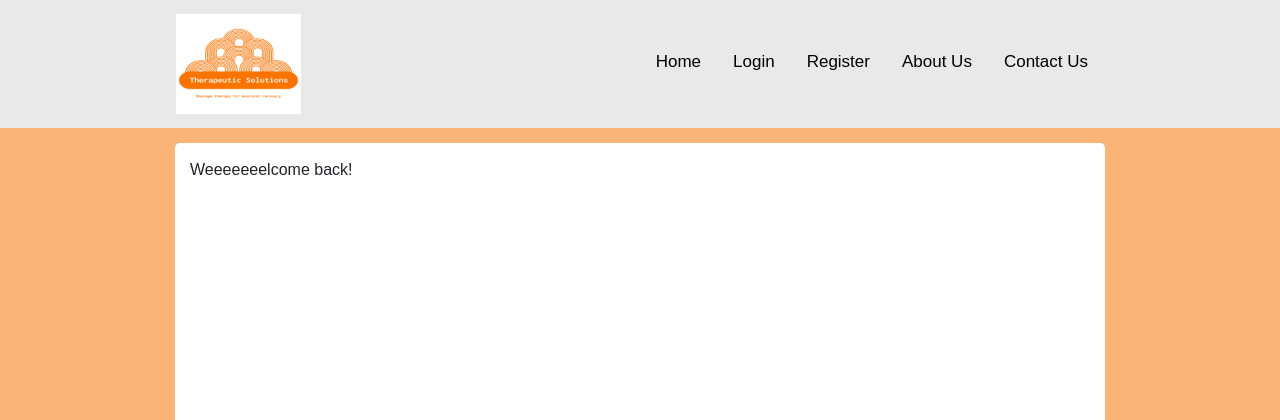
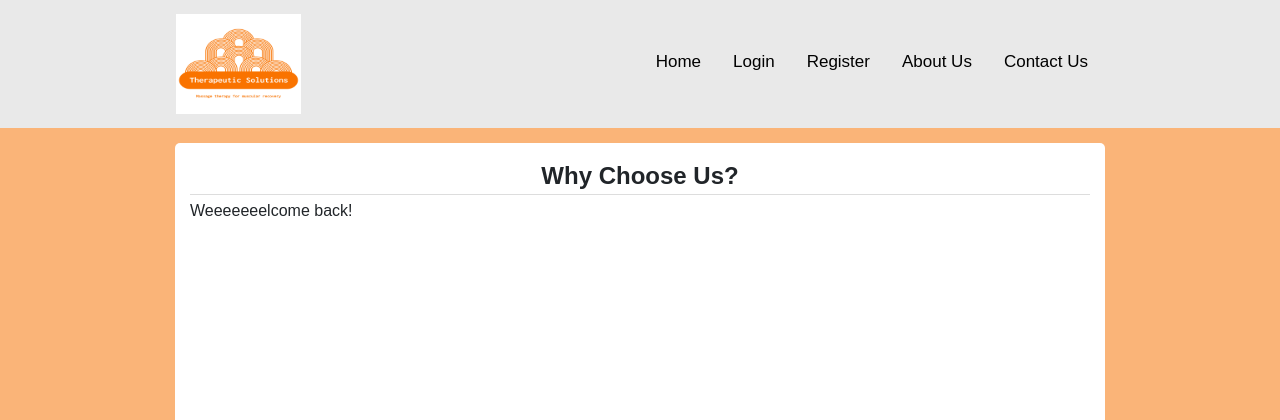
Before and after one commit to siesaurus/COMP606A1P3, a PHP site: page /Home.php in a window 1280 px wide. Shown: the top 420 px of the page. Run offline with PHP 8.4, Linux system fonts and the light colour scheme.

Commit message:
just changed some more CSS styling, began the process of creating the main content of the pages, we'll use this design on all of the pages to kkeep the continuity, let me know if you agree or disagree with the choices and we can change them

```diff
--- a/Home.php
+++ b/Home.php
@@ -11,8 +11,11 @@
 
         <div class ="mainContent" id ="mainCon">
 
+            <h2>
+                Why Choose Us?
+            </h2>
             <p>
-            Weeeeeeelcome back!
+                Weeeeeeelcome back!
             </p>
 
         </div>
--- a/style.css
+++ b/style.css
@@ -35,7 +35,20 @@ body {
 
 /* Styling we will use for all paragraph content */
 P {
+  font-size: 16px;
   font-family: Arial, Helvetica, sans-serif;
+  line-height: 1em;
+  text-align: left;
+}
+
+/* Styling for all H2 uses*/
+h2 {
+  font-size: 24px;
+  font-family: Arial, Helvetica, sans-serif;
+  font-weight: bold;
+  line-height: 1.5em;
+  text-align: center;
+  border-bottom: 1px solid #ddd;
 }
 
 /* CSS style for the nav links*/
```
